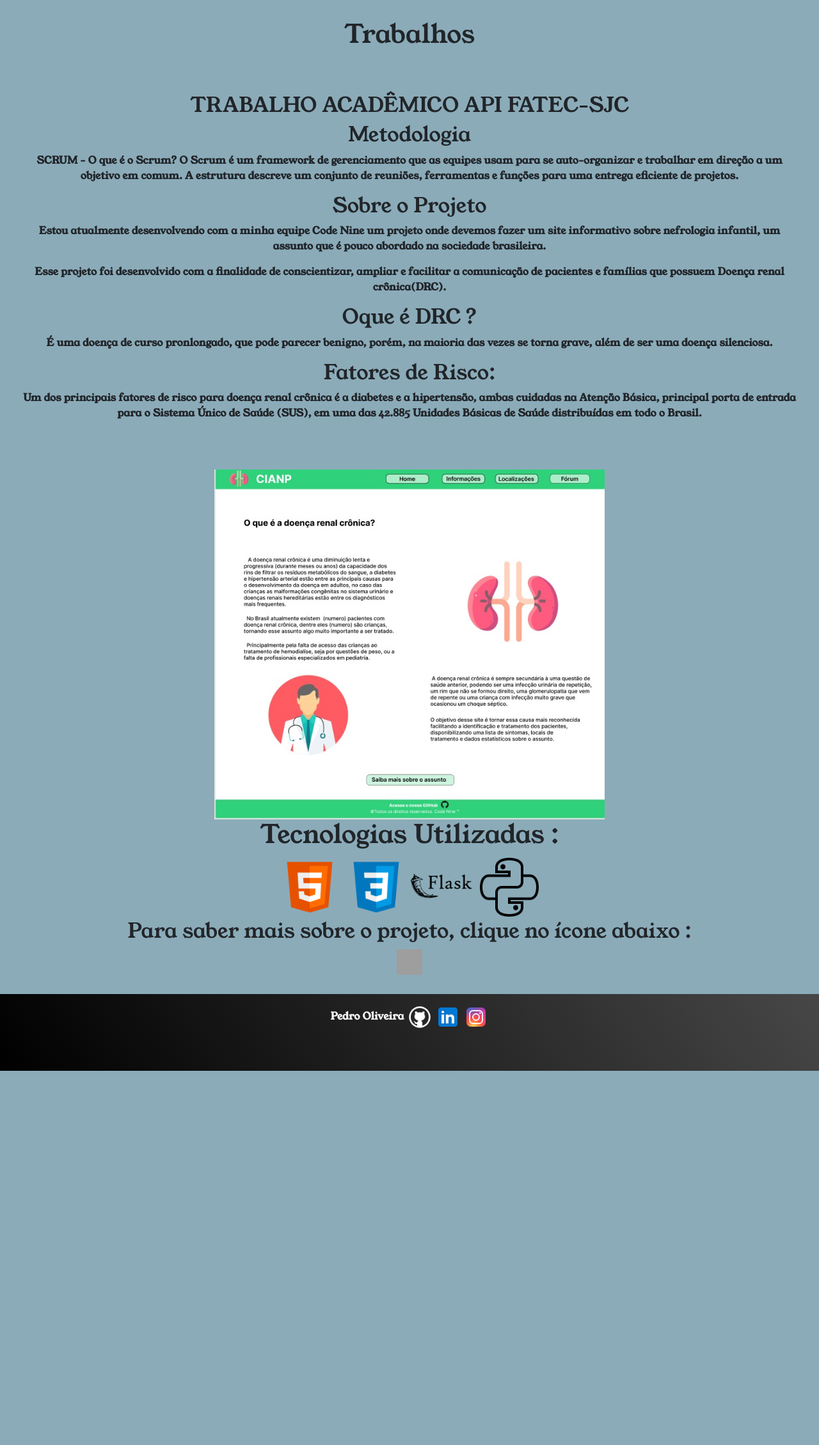
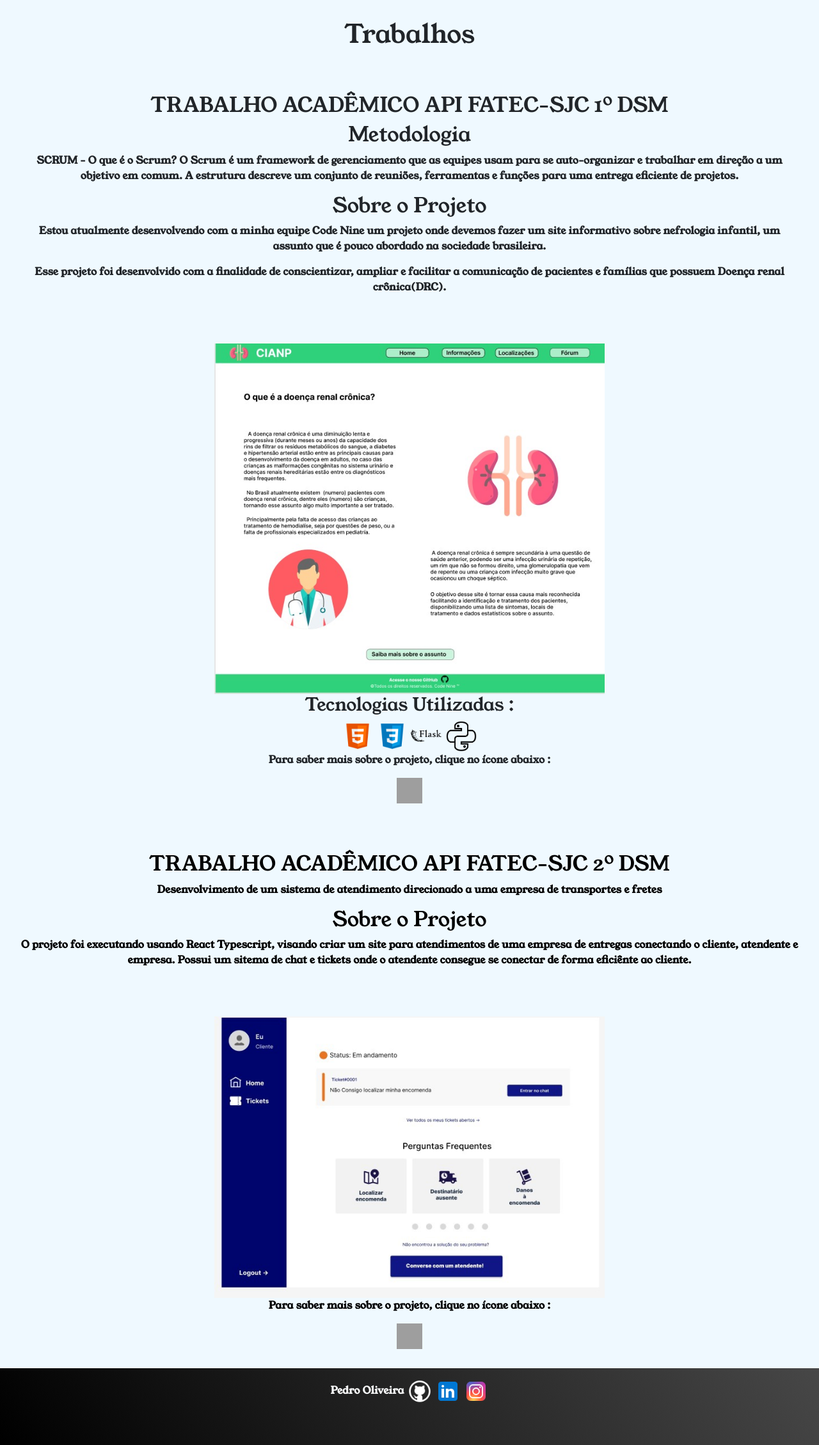
Before and after one commit to OliveiraPedro09/portfolio_digital_dsm, a Flask app: page /trabalhos in a window 1280 px wide. Shown: the part 102-2361 px from the top of the page at 64% size. Before the commit the page ends 1776 px from the top, so only its background shows below. Run offline with Flask 3, Linux system fonts and the light colour scheme; grey boxes are pictures that could not be loaded.

Commit message:
Atualização dos Trabalhos do Portifólio
Acrescentado o trabalho do segundo semestre DSM

```diff
--- a/api/app.py
+++ b/api/app.py
@@ -16,10 +16,10 @@ def sobre():
 @app.route('/trabalhos')
 def trabalhos():
     trabalho = [
-        {'titulo' : 'TRABALHO ACADÊMICO API FATEC-SJC', 'conteudo' : 'Metodologia', 'paragrafo' : 'SCRUM - O que é o Scrum? O Scrum é um framework de gerenciamento que as equipes usam para se auto-organizar e trabalhar em direção a um objetivo em comum. A estrutura descreve um conjunto de reuniões, ferramentas e funções para uma entrega eficiente de projetos.' },
+        {'titulo' : 'TRABALHO ACADÊMICO API FATEC-SJC 1º DSM', 'conteudo' : 'Metodologia', 'paragrafo' : 'SCRUM - O que é o Scrum? O Scrum é um framework de gerenciamento que as equipes usam para se auto-organizar e trabalhar em direção a um objetivo em comum. A estrutura descreve um conjunto de reuniões, ferramentas e funções para uma entrega eficiente de projetos.' },
         {'titulo1' : 'Sobre o Projeto', 'conteudo1' : 'Estou atualmente desenvolvendo com a minha equipe Code Nine um projeto onde devemos fazer um site informativo sobre nefrologia infantil, um assunto que é pouco abordado na sociedade brasileira.', 'paragrafo1' : 'Esse projeto foi desenvolvido com a finalidade de conscientizar, ampliar e facilitar a comunicação de pacientes e famílias que possuem Doença renal crônica(DRC).', },
-        {'titulo2' : 'Oque é DRC ?', 'conteudo2': 'É uma doença de curso pronlongado, que pode parecer benigno, porém, na maioria das vezes se torna grave, além de ser uma doença silenciosa.'},
-        {'titulo3' : 'Fatores de Risco:', 'conteudo3': 'Um dos principais fatores de risco para doença renal crônica é a diabetes e a hipertensão, ambas cuidadas na Atenção Básica, principal porta de entrada para o Sistema Único de Saúde (SUS), em uma das 42.885 Unidades Básicas de Saúde distribuídas em todo o Brasil.'}
+        {'titulo2' : 'TRABALHO ACADÊMICO API FATEC-SJC 2º DSM', 'conteudo2': 'Desenvolvimento de um sistema de atendimento direcionado a uma empresa de transportes e fretes'},
+        {'titulo3' : 'Sobre o Projeto', 'conteudo3': 'O projeto foi executando usando React Typescript, visando criar um site para atendimentos de uma empresa de entregas conectando o cliente, atendente e empresa. Possui um sitema de chat e tickets onde o atendente consegue se conectar de forma eficiênte ao cliente.'}
         ]
     return render_template('trabalhos.html', trabalho = trabalho)
 
--- a/api/static/stylesheet.css
+++ b/api/static/stylesheet.css
@@ -12,6 +12,7 @@ footer{
     justify-content: center;
     height: 15vh;
 }
+
 #navbar{
     background-color: rgb(255,249,236);
     width: px;
@@ -28,7 +29,7 @@ footer{
 
 }
 body{
-    background-color: rgb(139, 171, 185);
+    background-color: rgb(239, 249, 255);
     padding: 0;
     margin: 0;
     font-weight: bold;
@@ -71,7 +72,6 @@ a{
     text-decoration: none;
     padding: 30px;
     font-family: 'Young Serif', serif;
-
 }
 
 section h2{
@@ -93,8 +93,8 @@ section h3 {
 }
 
 #icone{
-  width: 100px;
-  height: 100px;
+  width: 50px;
+  height: 50px;
 }
 
 
@@ -114,8 +114,8 @@ section h3 {
 
   }
   #icone{
-    width: 150px;
-    height: 150px;
+    width: 30px;
+    height: 30px;
   }
   #drc{
     width: 85%;
@@ -141,8 +141,8 @@ section h3 {
 
   }
   #icone{
-    width: 200px;
-    height: 200px;
+    width: 30px;
+    height: 305px;
   }
   main{
     display: flex;
--- a/api/templates/trabalhos.html
+++ b/api/templates/trabalhos.html
@@ -16,23 +16,30 @@ Trabalhos
             <h2>{{ work.titulo1 }}</h2>
             <p>{{ work.conteudo1 }}</p>
             <p>{{ work.paragrafo1 }}</p>
+            {% endfor %}
+        </article>
+        <div id="texto">
+            <img id="drc" src="{{ url_for('static', filename='cianp.jpg')}}">
+            <h3>Tecnologias Utilizadas : </h3>
+            <img id="icone" src="{{url_for('static', filename='html.png')}}">
+            <img id="icone" src="{{url_for('static', filename='css.png')}}">
+            <img id="icone" src="{{url_for('static', filename='flask.png')}}">
+            <img id="icone" src="{{url_for('static', filename='python.png')}}">
+            <p>Para saber mais sobre o projeto, clique no ícone abaixo :</p>
+            <a href="https://github.com/Code-Nine-FTC/Grupo-Code-Nine"><img id="insta" src="{{url_for('static', filename='codenine.png')}}">
+        </div>
+        <article id="texto">
+            {% for work in trabalho: %}
             <h2>{{ work.titulo2 }}</h2>
             <p>{{ work.conteudo2 }}</p>
             <h2>{{ work.titulo3 }}</h2>
             <p>{{ work.conteudo3 }}</p>
             {% endfor %}
         </article>
-
-            <div id="texto">
-                <img id="drc" src="{{ url_for('static', filename='cianp.jpg')}}">
-                <h1>Tecnologias Utilizadas : </h1>
-                <img id="icone" src="{{url_for('static', filename='html.png')}}">
-                <img id="icone" src="{{url_for('static', filename='css.png')}}">
-                <img id="icone" src="{{url_for('static', filename='flask.png')}}">
-                <img id="icone" src="{{url_for('static', filename='python.png')}}">
-                <h2>Para saber mais sobre o projeto, clique no ícone abaixo :</h2>
-                <a href="https://github.com/Code-Nine-FTC/Grupo-Code-Nine"><img id="insta" src="{{url_for('static', filename='codenine.png')}}">
-            </div>
+        <div id="texto">
+            <img id="drc" src="{{ url_for('static', filename='api2.jpg')}}">
+            <p>Para saber mais sobre o projeto, clique no ícone abaixo :</p>
+            <a href="https://github.com/Code-Nine-FTC/API-2024.1"><img id="insta" src="{{url_for('static', filename='codenine.png')}}">
     </body>
 </main>
 
```
Also changed, not shown: api/static/api2.jpg (added).
